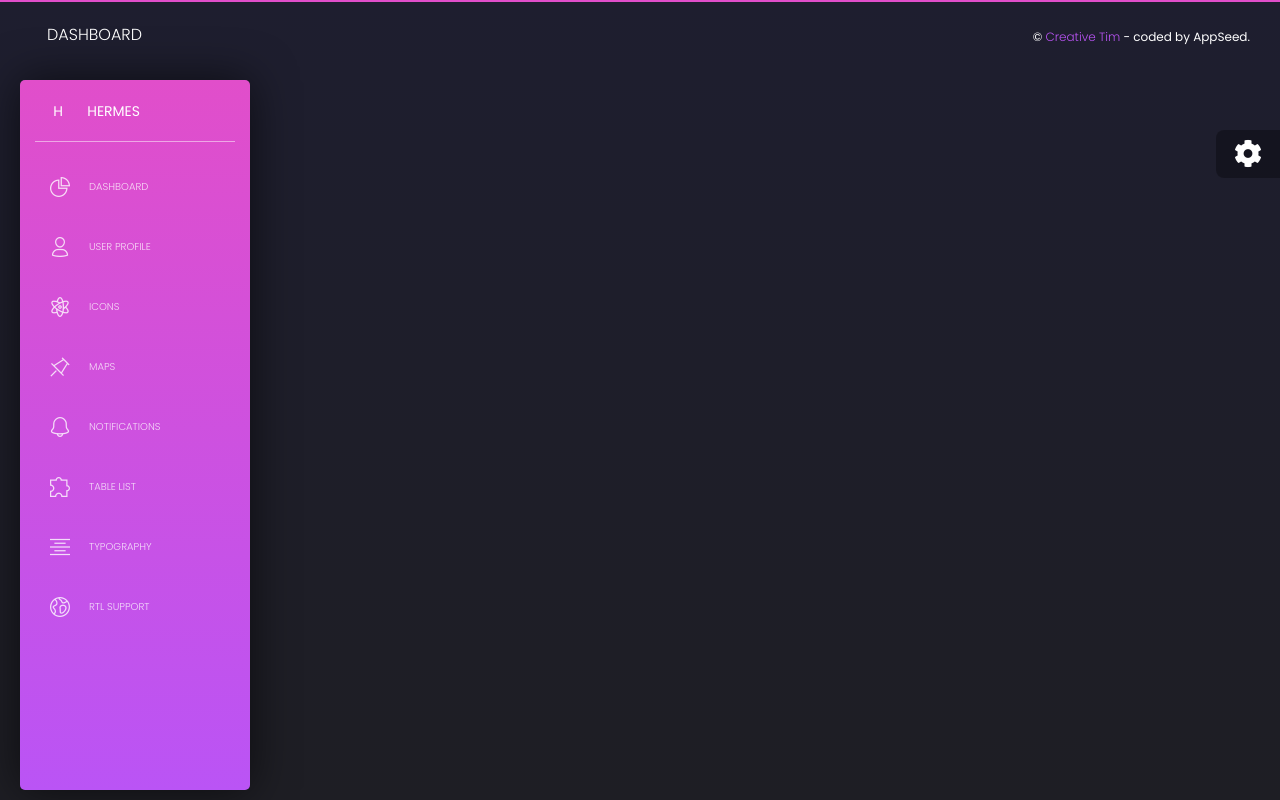
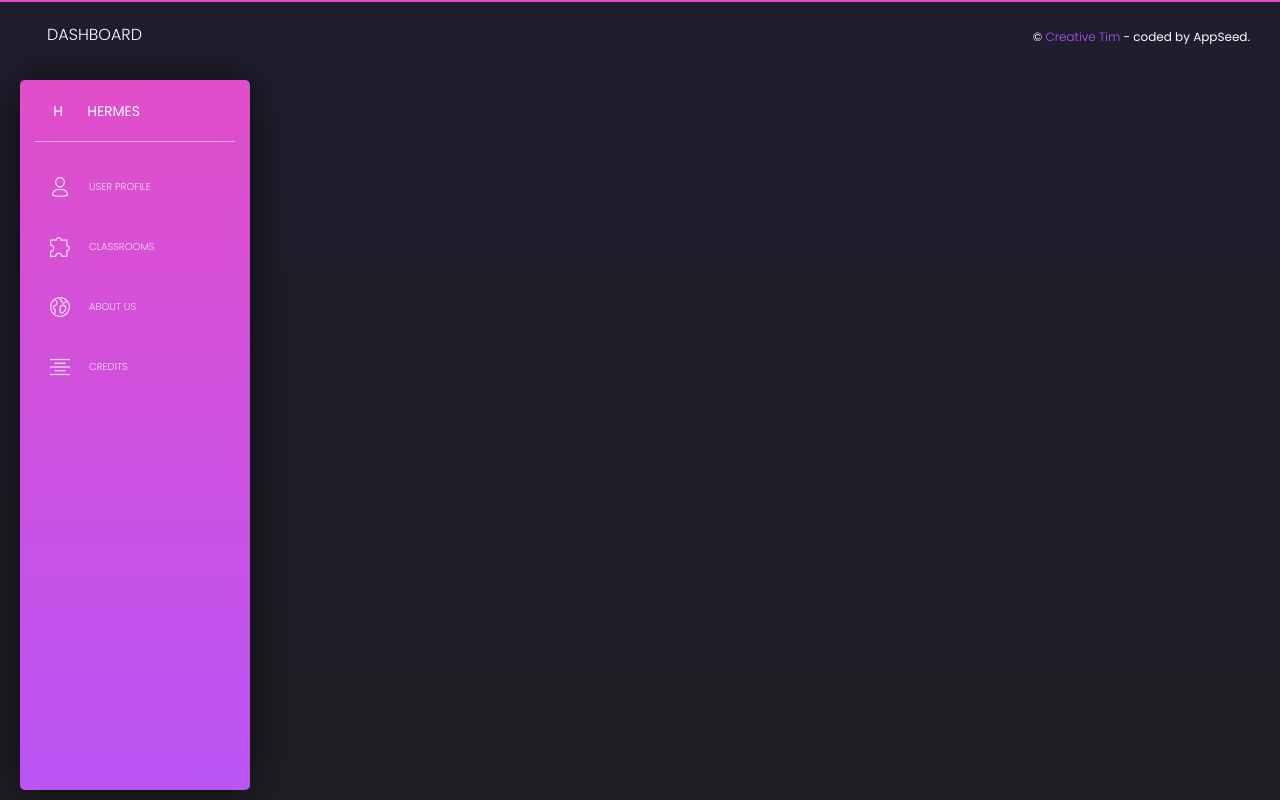
Before and after one commit to Nathan-Yeoh/UNIHack2025Hermes, a Flask app: page / in a window 1280 px wide. Run offline with Flask 3, Linux system fonts and the light colour scheme; some libraries are stand-ins or nearby versions.

Commit message:
Create Empty HTML pages & update sidebar

```diff
--- a/Entities/TestPaper.py
+++ b/Entities/TestPaper.py
@@ -6,3 +6,4 @@
     tp_id = db.Column(db.Integer, primary_key=True)
     tp_question_no = db.Column(db.Integer, primary_key=True)
     tp_question_text = db.Column(db.String(200), nullable=False)
+    tp_question_total_mark = db.Column(db.Integer, nullable=False)
--- a/app.py
+++ b/app.py
@@ -20,7 +20,39 @@ db.init_app(app)
 @app.route("/")
 #@login_required
 def serve_home():
-    return render_template('layouts/base.html')
+    return render_template('Home.html')
+
+@app.route("/Classroom", methods=["GET", "POST"])
+def serve_classroom():
+    return render_template('Classroom.html')
+
+@app.route("/Classroom/Student", methods=["GET", "POST"])
+def serve_student_graph():
+    return render_template('StudentGraph.html')
+
+@app.route("/Classroom/TestPaper", methods=["GET", "POST"])
+def serve_testpaper():
+    return render_template('TestPaper.html')
+
+@app.route("/Classroom/TestPaper/Create")
+def serve_testpaper_create():
+    return render_template('TestPaperCreate.html')
+
+@app.route("/Classroom/TestPaper/Edit")
+def serve_testpaper_edit():
+    return render_template('TestPaperEdit.html')
+
+@app.route("/Classroom/TestPaper/Mark", methods=["GET", "POST"])
+def serve_testpaper_mark():
+    return render_template('TestPaperMark.html')
+
+@app.route("/About")
+def serve_about():
+    return render_template('About.html')
+
+@app.route("/Credit")
+def serve_credit():
+    return render_template('Credit.html')
 
 if __name__ == "__main__":
     app.run(debug=True)
--- /dev/null
+++ b/templates/About.html
@@ -0,0 +1,4 @@
+{% extends "layouts/base.html" %}
+{% block content %}
+
+{% endblock %}
--- /dev/null
+++ b/templates/Classroom.html
@@ -0,0 +1,4 @@
+{% extends "layouts/base.html" %}
+{% block content %}
+
+{% endblock %}
--- /dev/null
+++ b/templates/Credit.html
@@ -0,0 +1,4 @@
+{% extends "layouts/base.html" %}
+{% block content %}
+
+{% endblock %}
--- /dev/null
+++ b/templates/Home.html
@@ -0,0 +1,4 @@
+{% extends "layouts/base.html" %}
+{% block content %}
+
+{% endblock %}
--- /dev/null
+++ b/templates/StudentGraph.html
@@ -0,0 +1,4 @@
+{% extends "layouts/base.html" %}
+{% block content %}
+
+{% endblock %}
--- /dev/null
+++ b/templates/TestPaper.html
@@ -0,0 +1,4 @@
+{% extends "layouts/base.html" %}
+{% block content %}
+
+{% endblock %}
--- /dev/null
+++ b/templates/TestPaperCreate.html
@@ -0,0 +1,4 @@
+{% extends "layouts/base.html" %}
+{% block content %}
+
+{% endblock %}
--- /dev/null
+++ b/templates/TestPaperEdit.html
@@ -0,0 +1,4 @@
+{% extends "layouts/base.html" %}
+{% block content %}
+
+{% endblock %}
--- /dev/null
+++ b/templates/TestPaperMark.html
@@ -0,0 +1,4 @@
+{% extends "layouts/base.html" %}
+{% block content %}
+
+{% endblock %}
--- a/templates/includes/fixed-plugin.html
+++ b/templates/includes/fixed-plugin.html
@@ -1,8 +1,5 @@
 <div class="fixed-plugin">
     <div class="dropdown show-dropdown">
-        <a href="#" data-toggle="dropdown">
-            <i class="fa fa-cog fa-2x"> </i>
-        </a>
         <ul class="dropdown-menu">
             <li class="header-title"> Sidebar Background</li>
             <li class="adjustments-line">
--- a/templates/includes/sidebar.html
+++ b/templates/includes/sidebar.html
@@ -13,52 +13,28 @@
                 </a>
             </div>
             <ul class="nav">
-                <li class="{% if 'index' in segment %} active {% endif %} ">
-                    <a href="/">
-                        <i class="tim-icons icon-chart-pie-36"></i>
-                        <p>Dashboard</p>
-                    </a>
-                </li>
                 <li class="{% if 'user' in segment %} active {% endif %}">
-                    <a href="/user.html">
+                    <a href="">
                         <i class="tim-icons icon-single-02"></i>
                         <p>User Profile</p>
                     </a>
                 </li>
-                <li class="{% if 'icons' in segment %} active {% endif %}">
-                    <a href="/icons.html">
-                        <i class="tim-icons icon-atom"></i>
-                        <p>Icons</p>
+                <li class="{% if 'tables' in segment %} active {% endif %}">
+                    <a href="{{url_for('serve_home')}}">
+                        <i class="tim-icons icon-puzzle-10"></i>
+                        <p>Classrooms</p>
                     </a>
                 </li>
-                <li class="{% if 'map' in segment %} active {% endif %}">
-                    <a href="/map.html">
-                        <i class="tim-icons icon-pin"></i>
-                        <p>Maps</p>
-                    </a>
-                </li>
-                <li class="{% if 'notifications' in segment %} active {% endif %}">
-                    <a href="/notifications.html">
-                        <i class="tim-icons icon-bell-55"></i>
-                        <p>Notifications</p>
-                    </a>
-                </li>
-                <li class="{% if 'tables' in segment %} active {% endif %}">
-                    <a href="/tables.html">
-                        <i class="tim-icons icon-puzzle-10"></i>
-                        <p>Table List</p>
+                <li>
+                    <a href="{{url_for('serve_about')}}">
+                        <i class="tim-icons icon-world"></i>
+                        <p>About Us</p>
                     </a>
                 </li>
                 <li class="{% if 'typography' in segment %} active {% endif %}">
-                    <a href="/typography.html">
+                    <a href="{{url_for('serve_credit')}}">
                         <i class="tim-icons icon-align-center"></i>
-                        <p>Typography</p>
-                    </a>
-                </li>
-                <li>
-                    <a href="/rtl.html">
-                        <i class="tim-icons icon-world"></i>
-                        <p>RTL Support</p>
+                        <p>Credits</p>
                     </a>
                 </li>
             </ul>
```
